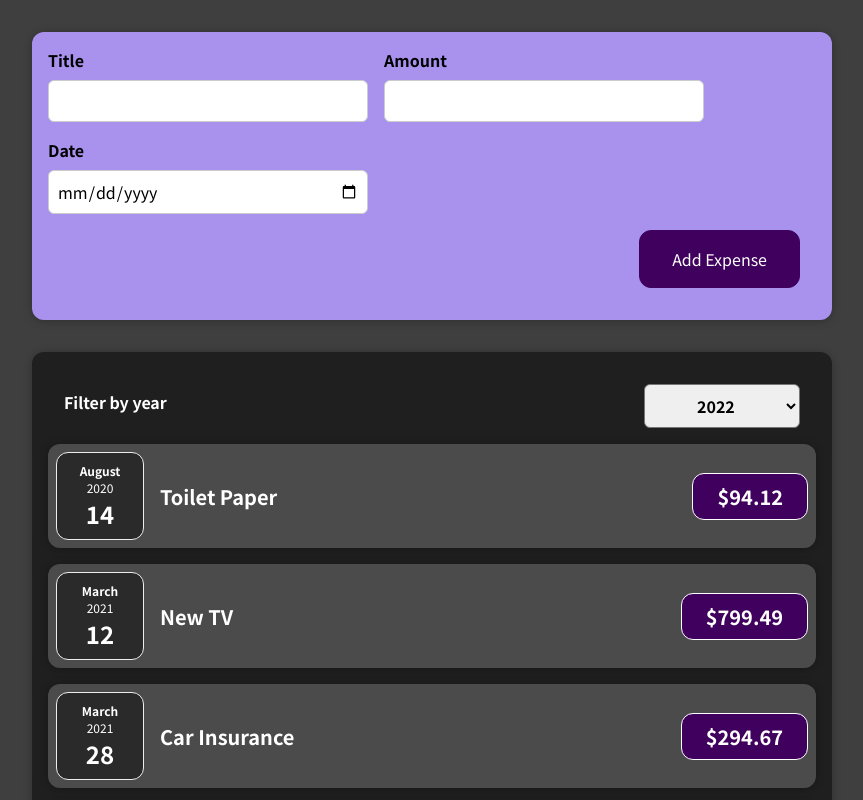
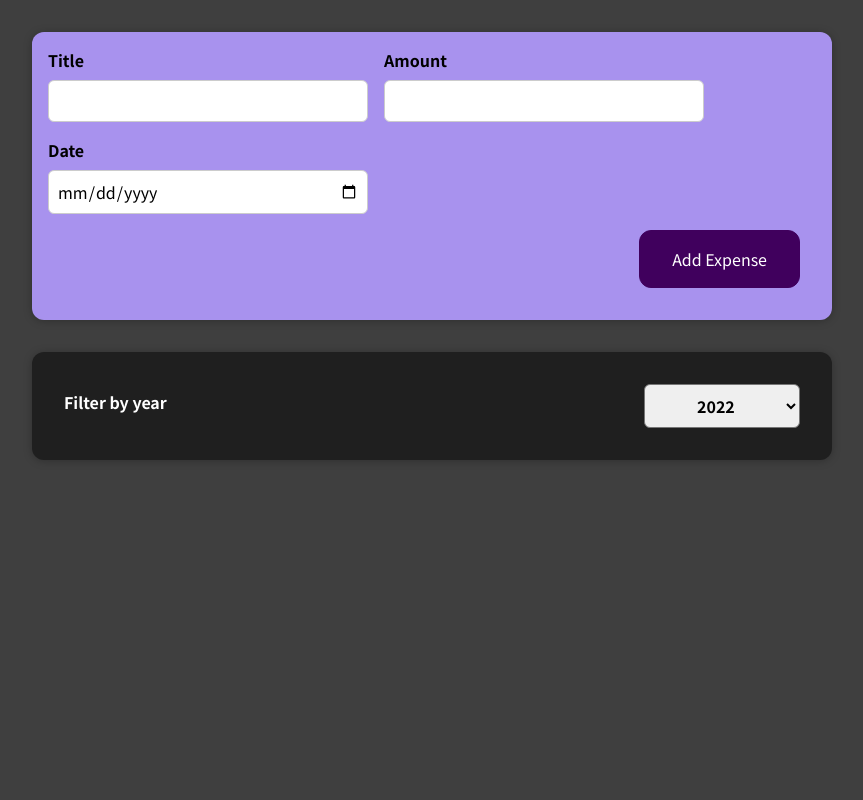
Before and after one commit to HemantKhinchiProjects/react-event, a React (Create React App) app: page / in a window 1280 px wide. Shown: the top 800 px of the page, without its empty margins (208-1071 px from the left). Built offline with nearby package versions, Linux system fonts and the light colour scheme.

Commit message:
1 file modified

```diff
--- a/src/components/expenseItem/Expenses.js
+++ b/src/components/expenseItem/Expenses.js
@@ -11,6 +11,9 @@
   const filterChangehandler = (selectedYear) => {
     setFiltredYear(selectedYear);
   };
+  const filteredExpenses = props.items.filter((expense) => {
+    return expense.date.getFullYear().toString() === filtredYear;
+  });
   return (
     <div>
       <Card className="expenses">
@@ -18,7 +21,8 @@
           selected={filtredYear}
           onChangeFilter={filterChangehandler}
         />
-        {props.items.map((expense) => (
+
+        {filteredExpenses.map((expense) => (
           <ExpenseItem
             key={expense.id}
             title={expense.title}
```
